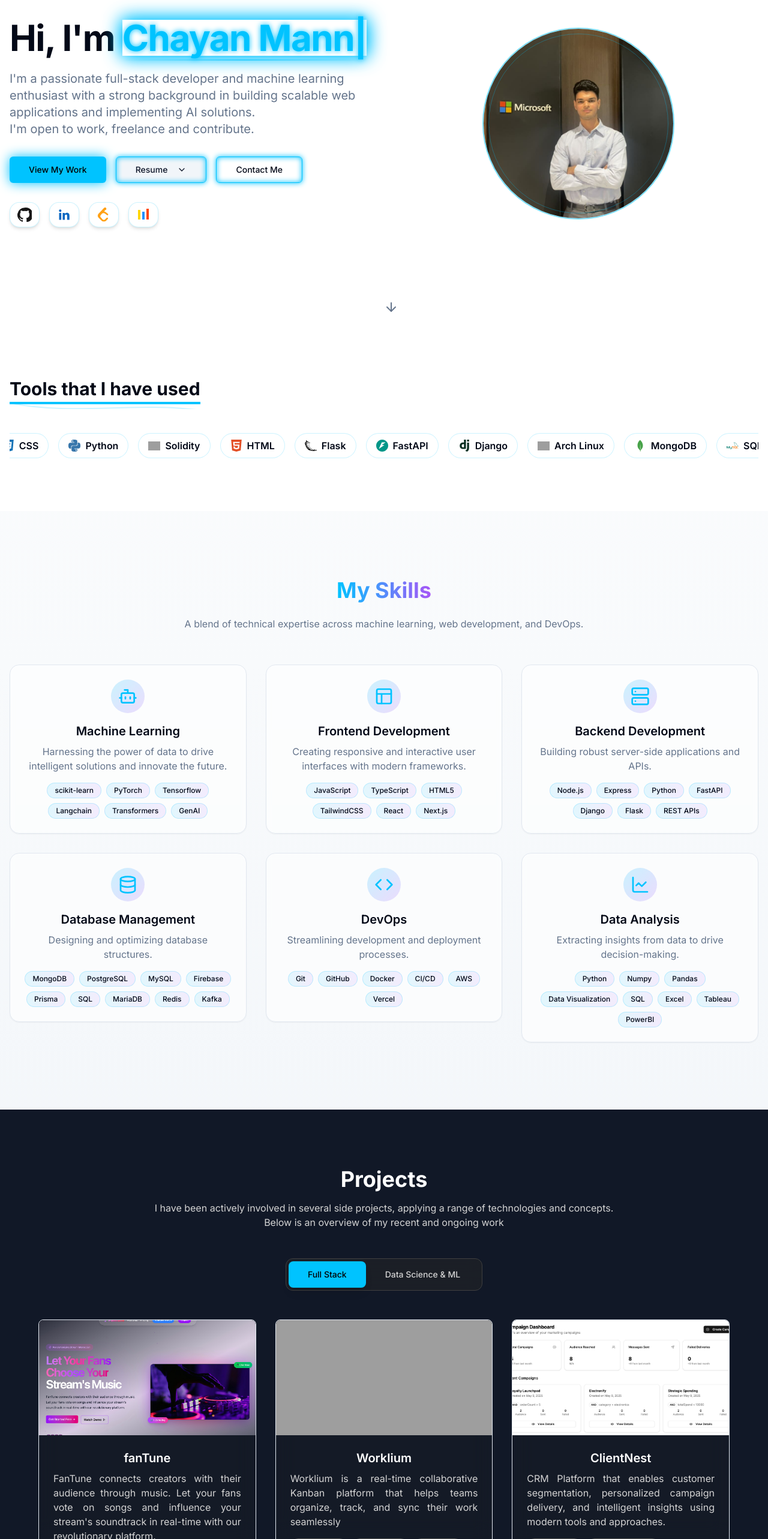
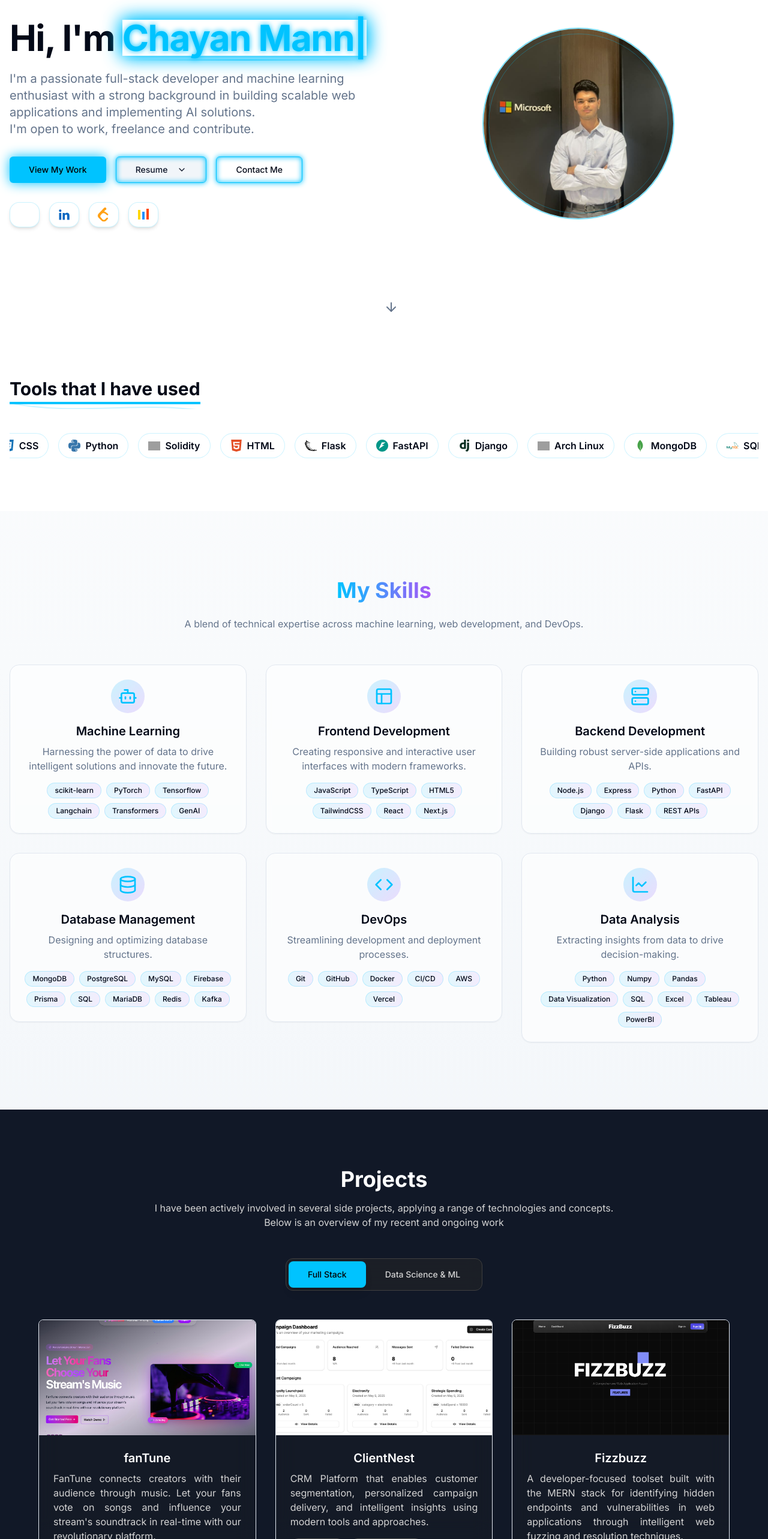
Before and after one commit to chayan-mann/portfolio-website, a Next.js app: page / in a window 1280 px wide. Shown: the part 234-2800 px from the top of the page at 60% size. Built offline with nearby package versions, Linux system fonts and the light colour scheme; grey boxes are pictures that could not be loaded.

Commit message:
icons changed

```diff
--- a/components/hero.tsx
+++ b/components/hero.tsx
@@ -80,13 +80,21 @@ export default function Hero() {
                 I'm open to work, freelance and contribute.
               </p>
               <div className="flex flex-wrap gap-4">
-                <Button size="lg" asChild className="glow-effect hover:shadow-[0_0_25px_hsl(var(--primary))] transition-all duration-300">
+                <Button
+                  size="lg"
+                  asChild
+                  className="glow-effect hover:shadow-[0_0_25px_hsl(var(--primary))] transition-all duration-300"
+                >
                   <a href="#projects">View My Work</a>
                 </Button>
 
                 <DropdownMenu>
                   <DropdownMenuTrigger asChild>
-                    <Button size="lg" variant="secondary" className="group neon-border hover:glow-effect transition-all duration-300">
+                    <Button
+                      size="lg"
+                      variant="secondary"
+                      className="group neon-border hover:glow-effect transition-all duration-300"
+                    >
                       Resume
                       <ChevronDown className="ml-2 h-4 w-4 transition-transform group-data-[state=open]:rotate-180" />
                     </Button>
@@ -117,7 +125,12 @@ export default function Hero() {
                   </DropdownMenuContent>
                 </DropdownMenu>
 
-                <Button size="lg" variant="outline" asChild className="neon-border hover:glow-effect transition-all duration-300">
+                <Button
+                  size="lg"
+                  variant="outline"
+                  asChild
+                  className="neon-border hover:glow-effect transition-all duration-300"
+                >
                   <a href="#contact">Contact Me</a>
                 </Button>
               </div>
@@ -134,7 +147,7 @@ export default function Hero() {
                 >
                   <svg
                     xmlns="http://www.w3.org/2000/svg"
-                    fill="#181717" // GitHub black
+                    fill="#ffffff" // GitHub white
                     viewBox="0 0 24 24"
                     className="h-6 w-6"
                   >
--- a/components/projects.tsx
+++ b/components/projects.tsx
@@ -129,16 +129,16 @@ export default function Projects() {
       demoVideo: "",
       githubLink: "https://github.com/chayan-mann/fanTune",
     },
-    {
-      title: "Worklium",
-      description:
-        "Worklium is a real-time collaborative Kanban platform that helps teams organize, track, and sync their work seamlessly",
-      image: "",
-      technologies: ["React.js", "Node.js","Redis", "PostgreSQL", "Supabase",  "Socket.io", "Docker"],
-      liveLink: "https://worklium.onrender.com/",
-      demoVideo: "",
-      githubLink: "https://github.com/chayan-mann/Worklium",
-    },
+    // {
+    //   title: "Worklium",
+    //   description:
+    //     "Worklium is a real-time collaborative Kanban platform that helps teams organize, track, and sync their work seamlessly",
+    //   image: "",
+    //   technologies: ["React.js", "Node.js","Redis", "PostgreSQL", "Supabase",  "Socket.io", "Docker"],
+    //   liveLink: "https://worklium.onrender.com/",
+    //   demoVideo: "",
+    //   githubLink: "https://github.com/chayan-mann/Worklium",
+    // },
     {
       title: "ClientNest",
       description:
```
Also changed, not shown: 2 other files (tests, documents, lock files or other folders).
